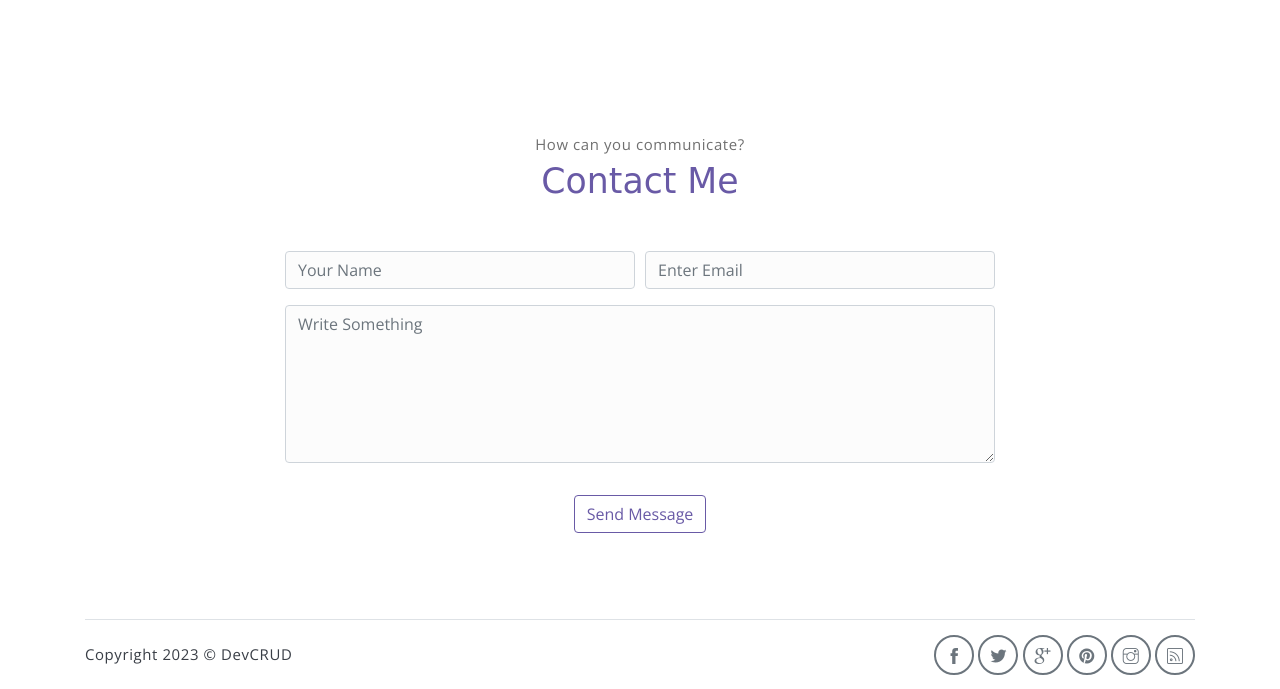
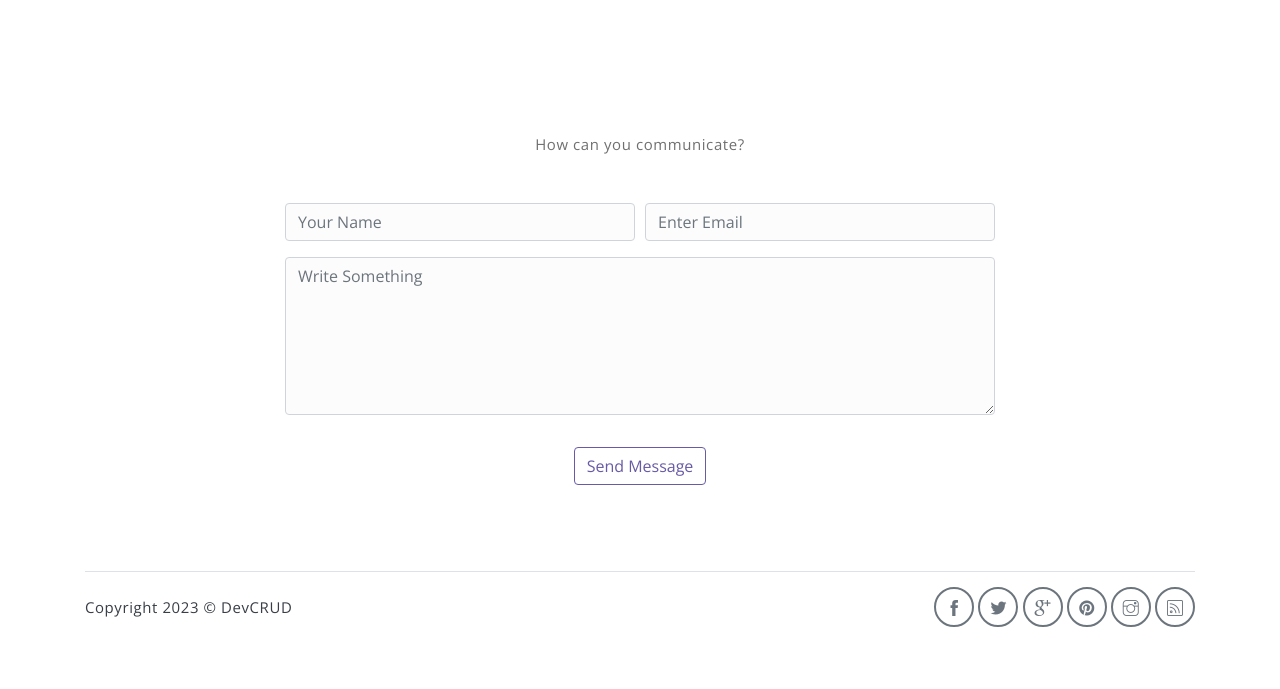
Before and after one commit to JNMYNG/Mid-Term-Project, a website: page meyawo/public_html/index.html in a window 1280 px wide. Shown: the part 1122-1811 px from the top of the page. After the commit the page ends 1763 px from the top, so only its background shows below. Drawn offline with nearby package versions, Linux system fonts and the light colour scheme; a web font is replaced by a local one.

Commit message:
6 commit

```diff
--- a/meyawo/public_html/index.html
+++ b/meyawo/public_html/index.html
@@ -89,7 +89,7 @@
     <section class="section" id="contact">
         <div class="container text-center">
             <p class="section-subtitle">How can you communicate?</p>
-            <h6 class="section-title mb-5">Contact Me</h6>
+            <h6 class="section-title mb-5"></h6>
             <!-- contact form -->
             <form action="" class="contact-form col-md-10 col-lg-8 m-auto">
                 <div class="form-row">
```
